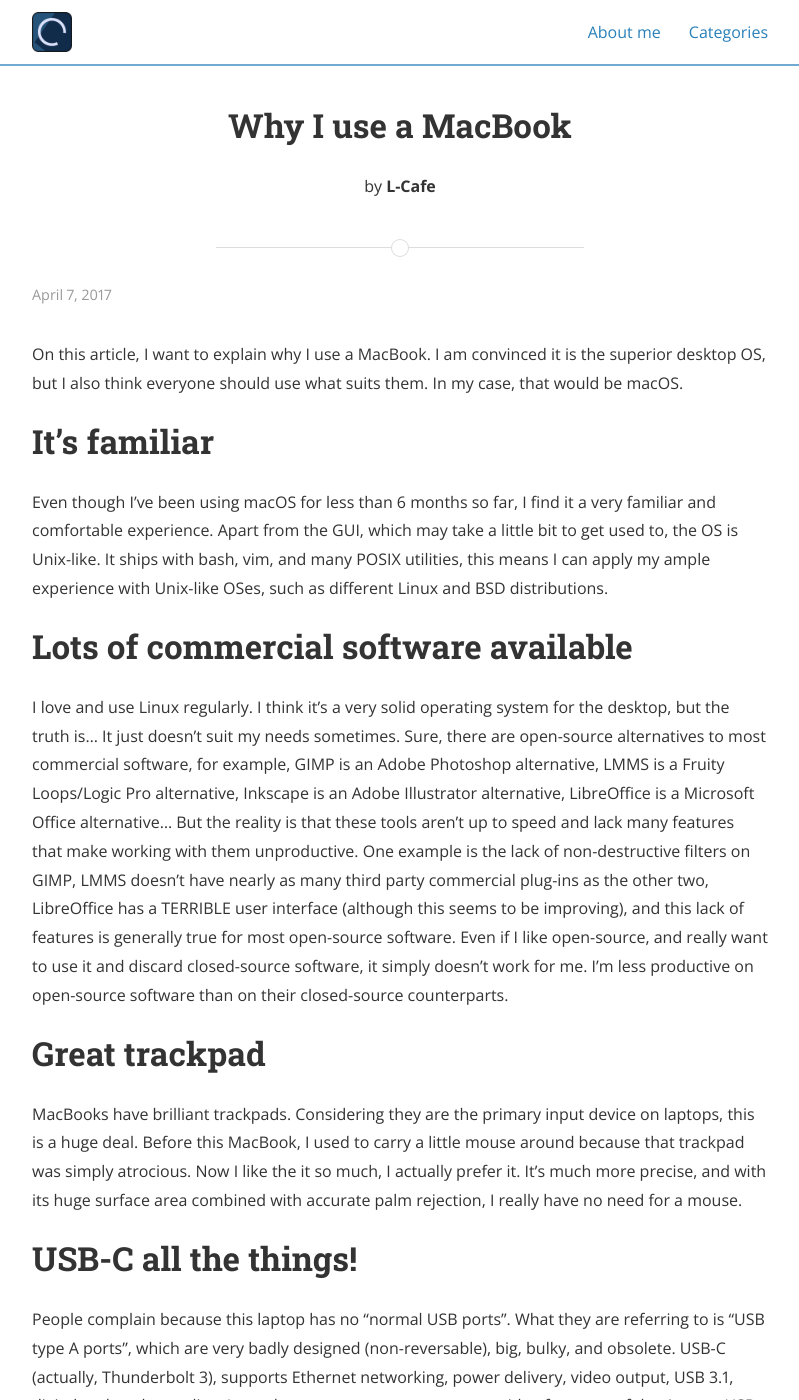
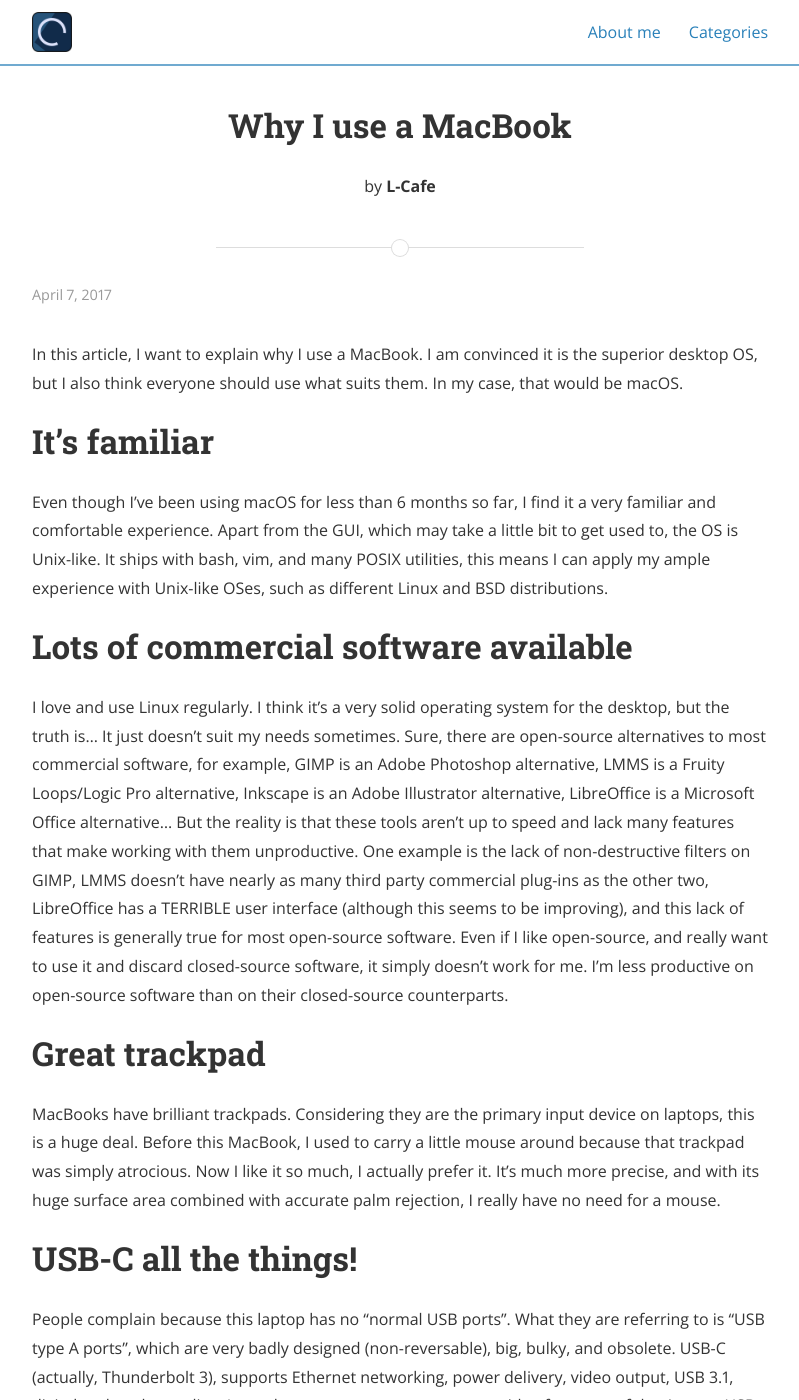
Before and after one commit to L-Cafe/L-Cafe.github.io, a Jekyll site: the page built from _posts/2017-04-07-why-i-use-a-macbook.markdown, in a window 1280 px wide and 1400 px high. Shown: the whole window, without its empty margins (240-1039 px from the left). Built offline with Jekyll 4.4.1, drawn with Linux system fonts in a browser that asks for light colours; nearby versions of some CDN libraries.

Commit message:
grammarfix

```diff
--- a/_posts/2017-04-07-why-i-use-a-macbook.markdown
+++ b/_posts/2017-04-07-why-i-use-a-macbook.markdown
@@ -7,7 +7,7 @@
 ---
 
 
-On this article, I want to explain why I use a MacBook. I am convinced it is the superior desktop OS, but I also think everyone should use what suits them. In my case, that would be macOS.
+In this article, I want to explain why I use a MacBook. I am convinced it is the superior desktop OS, but I also think everyone should use what suits them. In my case, that would be macOS.
 
 # It's familiar
 
@@ -19,7 +19,7 @@
 
 # Great trackpad
 
-MacBooks have brilliant trackpads. Considering they are the primary input device on laptops, this is a huge deal. Before this MacBook, I used to carry a little mouse around because that trackpad was simply atrocious. Now I like the it so much, I actually prefer it. It's much more precise, and with its huge surface area combined with accurate palm rejection, I really have no need for a mouse.
+MacBooks have brilliant trackpads. Considering they are the primary input device on laptops, this is a huge deal. Before this MacBook, I used to carry a little mouse around because that trackpad was simply atrocious. Now I like it so much, I actually prefer it. It's much more precise, and with its huge surface area combined with accurate palm rejection, I really have no need for a mouse.
 
 # USB-C all the things!
 
```
